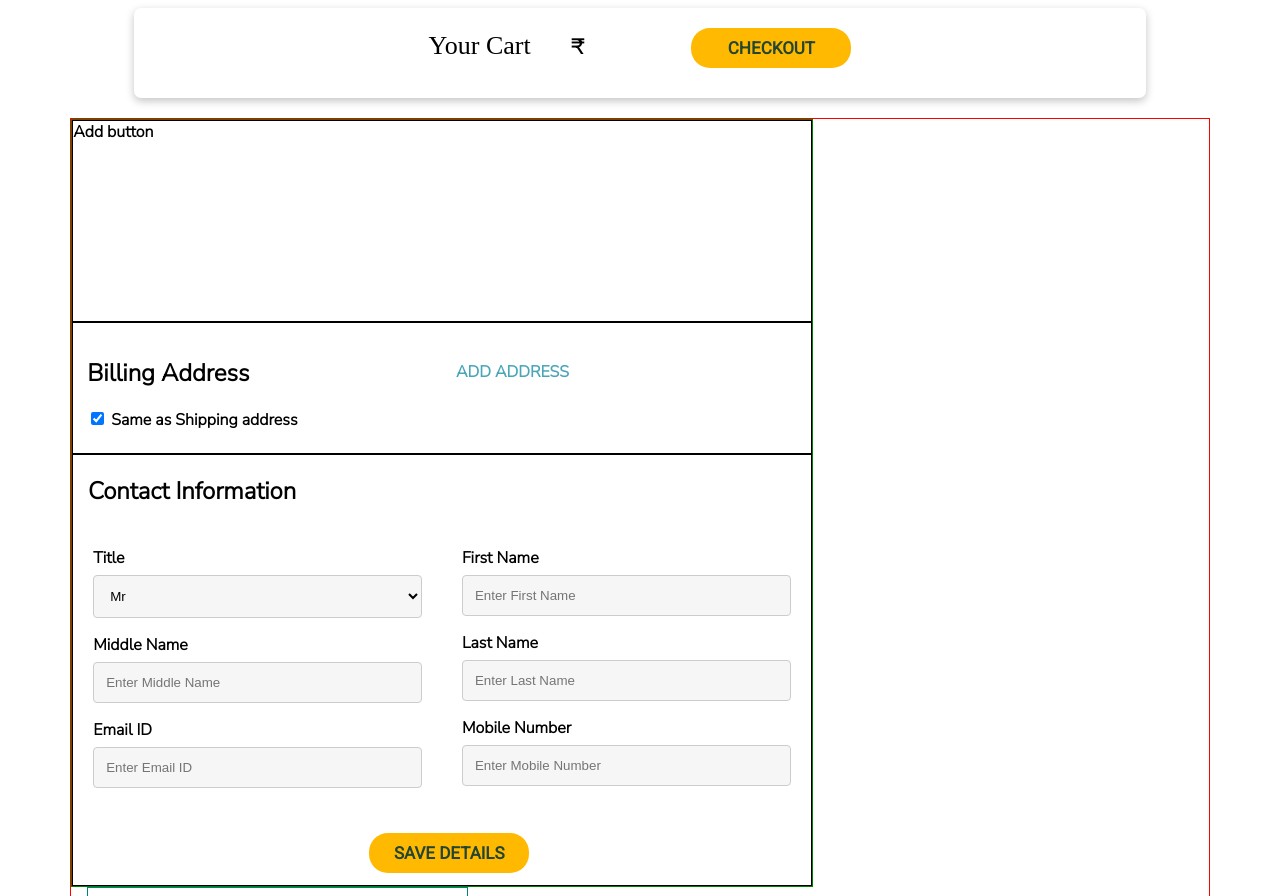
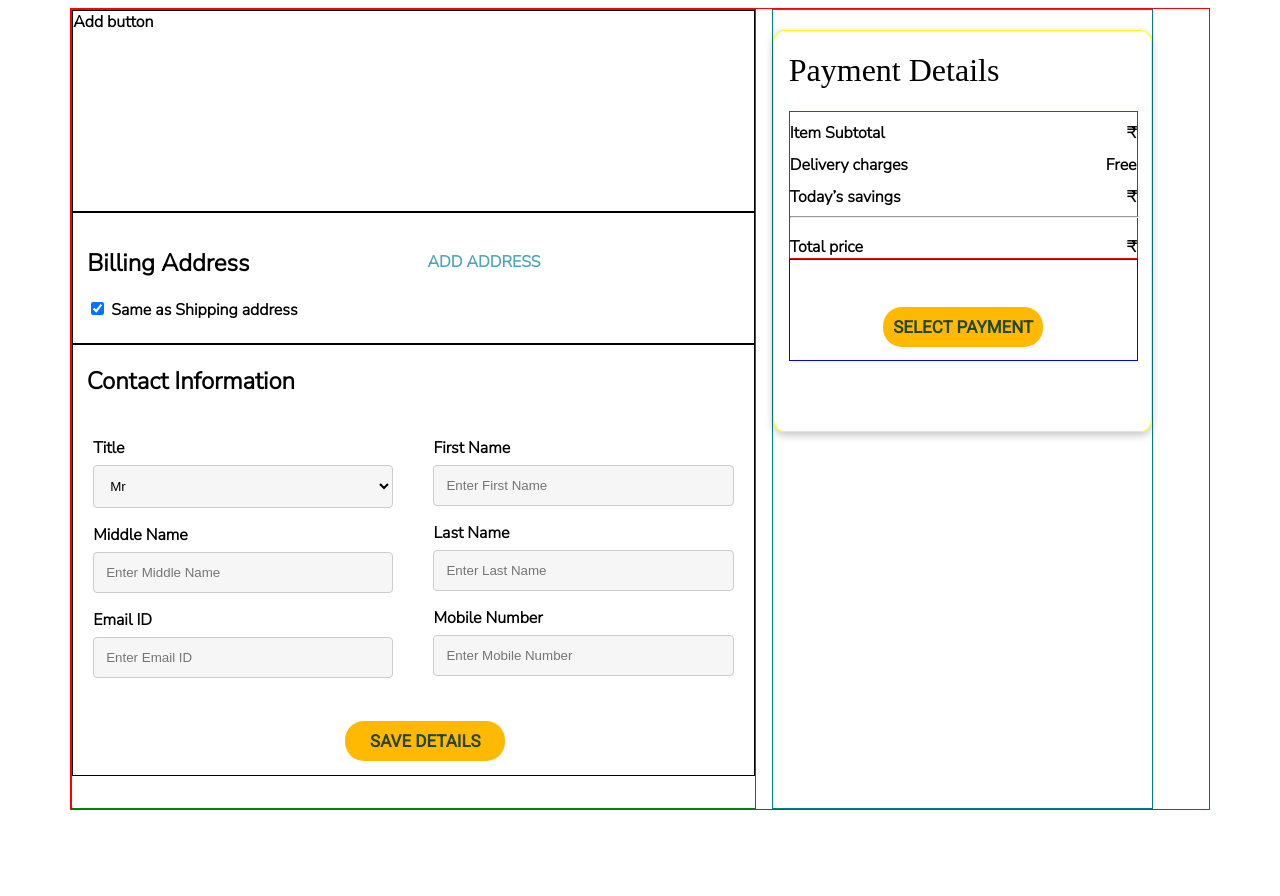
Before and after one commit to sajanmadaan/Clone-Croma, a plain HTML site: page cartNaguYogesh.html in a window 1280 px wide. Shown: the top 896 px of the page. After the commit the page ends 818 px from the top, so only its background shows below. Drawn offline with Linux system fonts and the light colour scheme; a script that the page names is missing.

Commit message:
small changes

```diff
--- a/cartNaguYogesh.css
+++ b/cartNaguYogesh.css
@@ -1,6 +1,6 @@
-body {
+/* body {
   background-color: white;
-}
+} */
 
 #cartcont {
   width: 90%;
@@ -29,7 +29,7 @@ body {
 }
 
 #itemsdiv {
-  width: 65%;
+  width: 60%;
   border: 1px solid green;
 }
 
--- a/cartNaguYogesh.html
+++ b/cartNaguYogesh.html
@@ -19,14 +19,6 @@
 </head>
 
 <body>
-  <div id="headdiv" class="shadow">
-    <div>
-      <span id="headinnerspan">Your Cart &nbsp;</span>
-      <span id="qty" class="lightgrey"></span>
-      <span class="itemprice effprice">&emsp;₹</span>
-      <button class="checkout">CHECKOUT</button>
-    </div>
-  </div>
 
   <div id="cartcont">
     <div id="itemsdiv">
```
